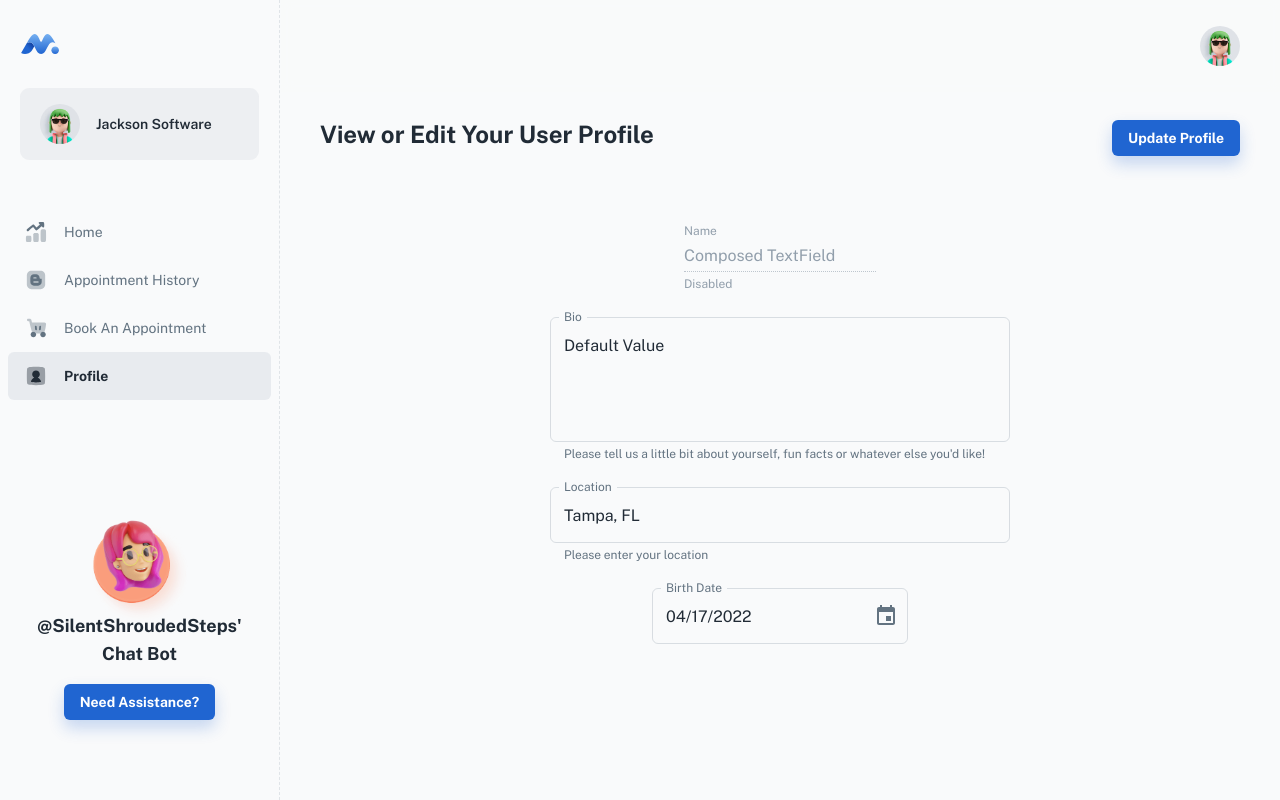
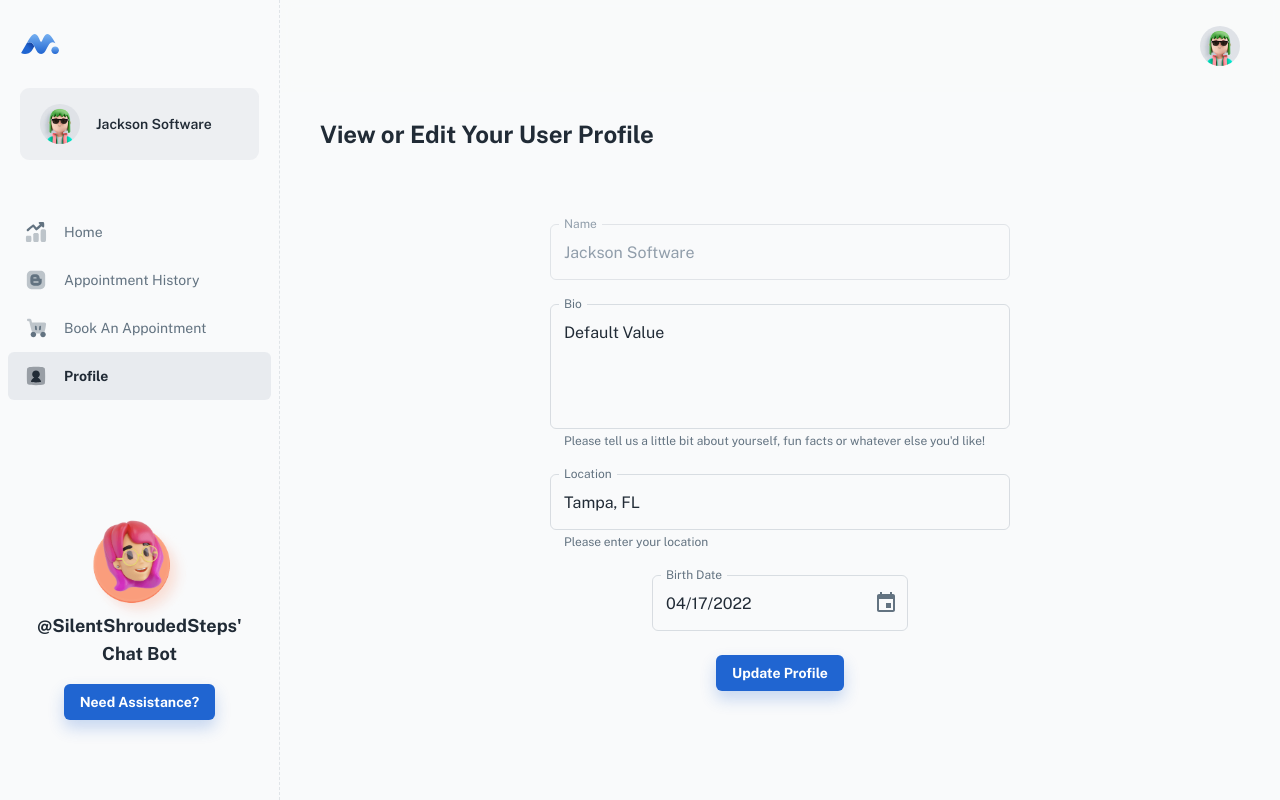
Before and after one commit to jjosegomez/ChatBot-BankingApp, a React (Create React App) app in the folder frontend/: page /dashboard/blog in a window 1280 px wide. Built offline with nearby package versions, Linux system fonts and the light colour scheme; a web font is replaced by a local one.

Commit message:
More frontend updates

```diff
--- a/frontend/src/pages/BlogPage.js
+++ b/frontend/src/pages/BlogPage.js
@@ -1,6 +1,6 @@
 import { Helmet } from 'react-helmet-async';
 // @mui
-import { Grid, Button, Container, Stack, Typography, TextField, FormControl, InputLabel, Input, FormHelperText } from '@mui/material';
+import { Grid, Button, Container, Stack, Typography, TextField, } from '@mui/material';
 import { DesktopDatePicker } from '@mui/x-date-pickers';
 import { AdapterDayjs } from '@mui/x-date-pickers/AdapterDayjs';
 import { LocalizationProvider } from '@mui/x-date-pickers/LocalizationProvider';
@@ -29,18 +29,17 @@ export default function BlogPage() {
             <Typography variant="h4" gutterBottom>
               View or Edit Your User Profile
             </Typography>
-            <Button variant="contained">
-              Update Profile
-            </Button>
+
           </Stack>
 
 
           <Grid paddingTop={3} style={{ display: 'flex', justifyContent: 'center' }}>
-            <FormControl disabled variant="standard">
-              <InputLabel htmlFor="component-disabled">Name</InputLabel>
-              <Input id="component-disabled" defaultValue="Composed TextField" />
-              <FormHelperText>Disabled</FormHelperText>
-            </FormControl>
+            <TextField disabled
+              id="outlined-multiline-static"
+              label="Name"
+              defaultValue="Jackson Software"
+              sx={{ width: '50%' }}
+            />
           </Grid>
 
 
@@ -61,7 +60,6 @@ export default function BlogPage() {
             <TextField
               id="outlined-multiline-static"
               label="Location"
-              rows={4}
               defaultValue="Tampa, FL"
               helperText="Please enter your location"
               inputProps={{ maxLength: 10 }}
@@ -79,6 +77,12 @@ export default function BlogPage() {
             </LocalizationProvider>
           </Grid>
 
+          <Grid paddingTop={3} style={{ display: 'flex', justifyContent: 'center' }}>
+            <Button variant="contained">
+              Update Profile
+            </Button>
+          </Grid>
+
         </Grid>
       </Container>
     </>
```
